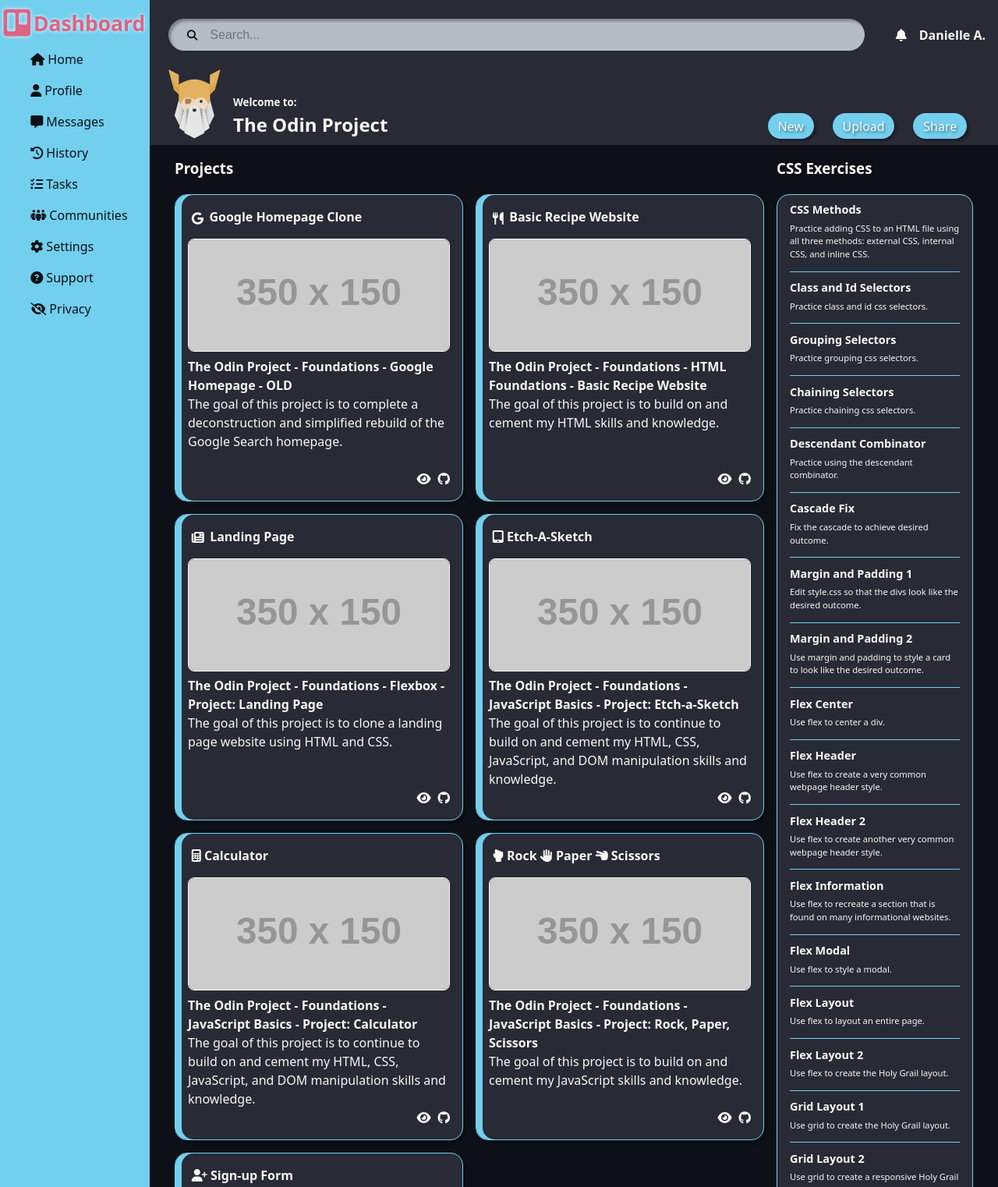
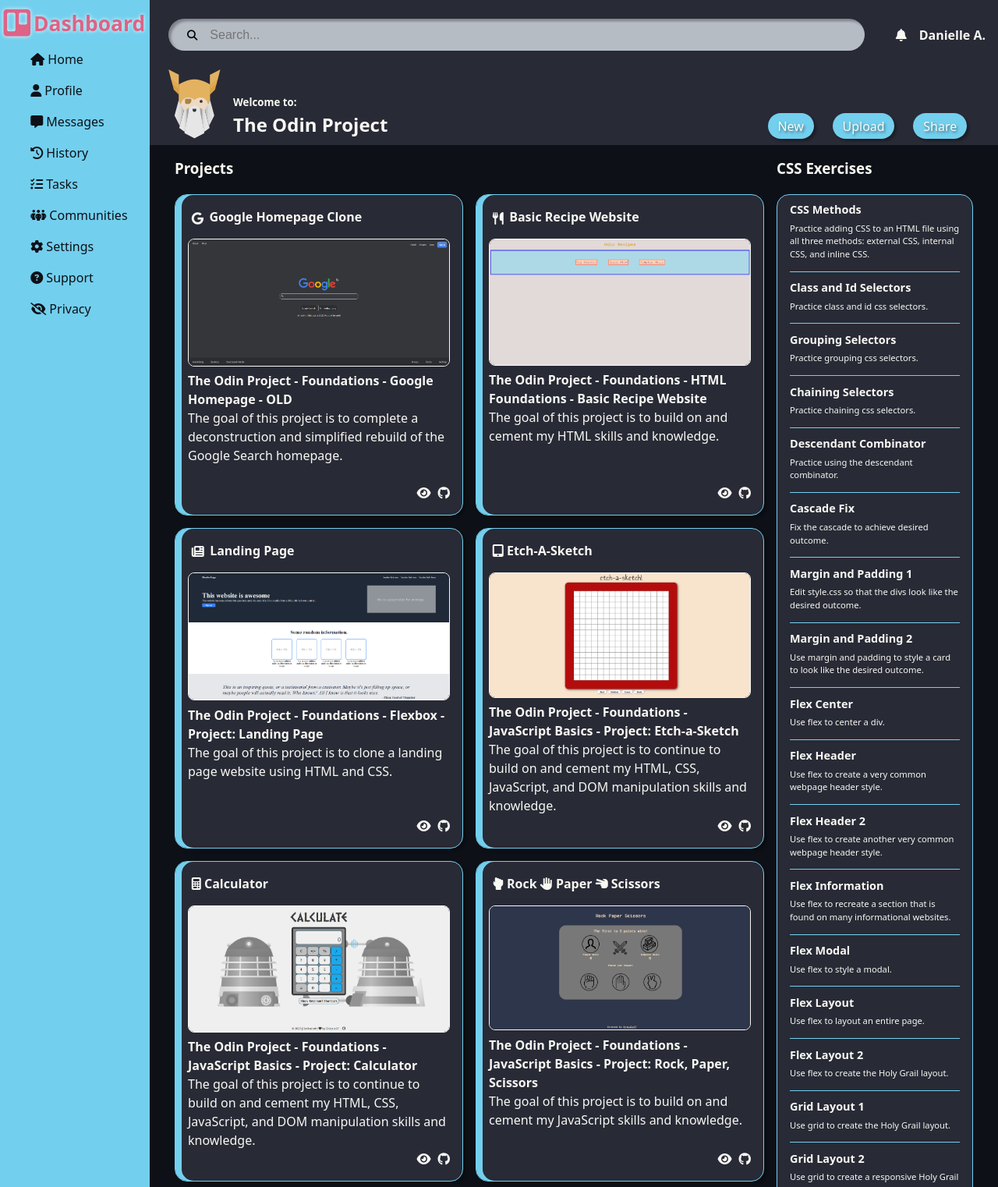
Before and after one commit to DrAcula27/odin-adminDashboard, a plain HTML site: page index.html in a window 1280 px wide. Shown: the top 1522 px of the page at 78% size. Drawn offline with Linux system fonts and the light colour scheme; placeholder pictures from the web are drawn by us.

Commit message:
add screenshots of projects, update project styles, update README.md

```diff
--- a/index.css
+++ b/index.css
@@ -295,6 +295,11 @@ section article {
   justify-content: stretch;
 }
 
+#projects article:hover {
+  box-shadow: inset 0.5em 0 0 var(--action-color), var(--action-box-shadow);
+  border: 1px solid var(--action-color);
+}
+
 #projects a {
   color: var(--primary-light-color);
 }
--- a/index.html
+++ b/index.html
@@ -100,8 +100,8 @@
                 </a>
               </h4>
               <img
-                src="https://via.placeholder.com/350x150.png/000000/ffffff?text=350+x+150+placeholder"
-                alt="thumbnail"
+                src="./img/google-homepage.png"
+                alt="Google homepage thumbnail"
               />
               <h5>The Odin Project - Foundations - Google Homepage - OLD</h5>
               <p>
@@ -137,8 +137,8 @@
                 </a>
               </h4>
               <img
-                src="https://via.placeholder.com/350x150.png/000000/ffffff?text=350+x+150+placeholder"
-                alt="thumbnail"
+                src="./img/recipes.png"
+                alt="Recipes thumbnail"
               />
               <h5>
                 The Odin Project - Foundations - HTML Foundations - Basic Recipe
@@ -177,8 +177,8 @@
                 </a>
               </h4>
               <img
-                src="https://via.placeholder.com/350x150.png/000000/ffffff?text=350+x+150+placeholder"
-                alt="thumbnail"
+                src="./img/landing-page.png"
+                alt="Landing Page thumbnail"
               />
               <h5>
                 The Odin Project - Foundations - Flexbox - Project: Landing Page
@@ -216,8 +216,8 @@
                 </a>
               </h4>
               <img
-                src="https://via.placeholder.com/350x150.png/000000/ffffff?text=350+x+150+placeholder"
-                alt="thumbnail"
+                src="./img/etch-a-sketch.png"
+                alt="Etch-A-Sketch thumbnail"
               />
               <h5>
                 The Odin Project - Foundations - JavaScript Basics - Project:
@@ -257,8 +257,8 @@
                 </a>
               </h4>
               <img
-                src="https://via.placeholder.com/350x150.png/000000/ffffff?text=350+x+150+placeholder"
-                alt="thumbnail"
+                src="./img/calculator.png"
+                alt="Calculator thumbnail"
               />
               <h5>
                 The Odin Project - Foundations - JavaScript Basics - Project:
@@ -302,8 +302,8 @@
                 </a>
               </h4>
               <img
-                src="https://via.placeholder.com/350x150.png/000000/ffffff?text=350+x+150+placeholder"
-                alt="thumbnail"
+                src="./img/rock-paper-scissors.png"
+                alt="Rock Paper Scissors thumbnail"
               />
               <h5>
                 The Odin Project - Foundations - JavaScript Basics - Project:
@@ -342,8 +342,8 @@
                 </a>
               </h4>
               <img
-                src="https://via.placeholder.com/350x150.png/000000/ffffff?text=350+x+150+placeholder"
-                alt="thumbnail"
+                src="./img/signUp-form.png"
+                alt="Sign-up Form thumbnail"
               />
               <h5>
                 The Odin Project - Full Stack JavaScript - Intermediate HTML &
```
Also changed, not shown: img/admin-dashboard.png (added), img/calculator.png (added), img/etch-a-sketch.png (added), img/google-home-thumbnail.png (deleted), img/google-homepage.png (added), img/landing-page-thumbnail.png (deleted), img/landing-page.png (added), img/recipes.png (added), img/rock-paper-scissors.png (added), img/signUp-form.png (added), 1 other file.
